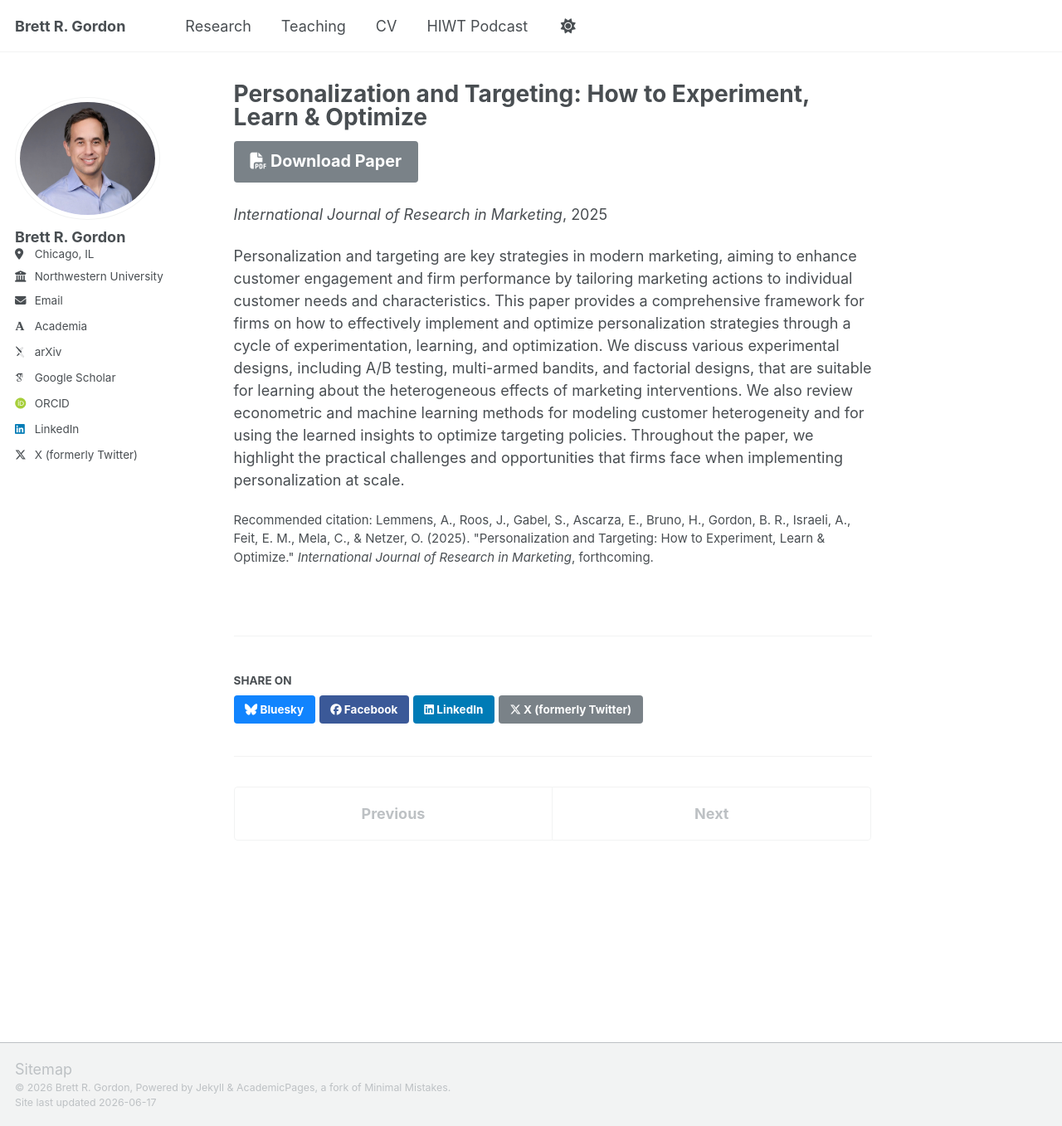
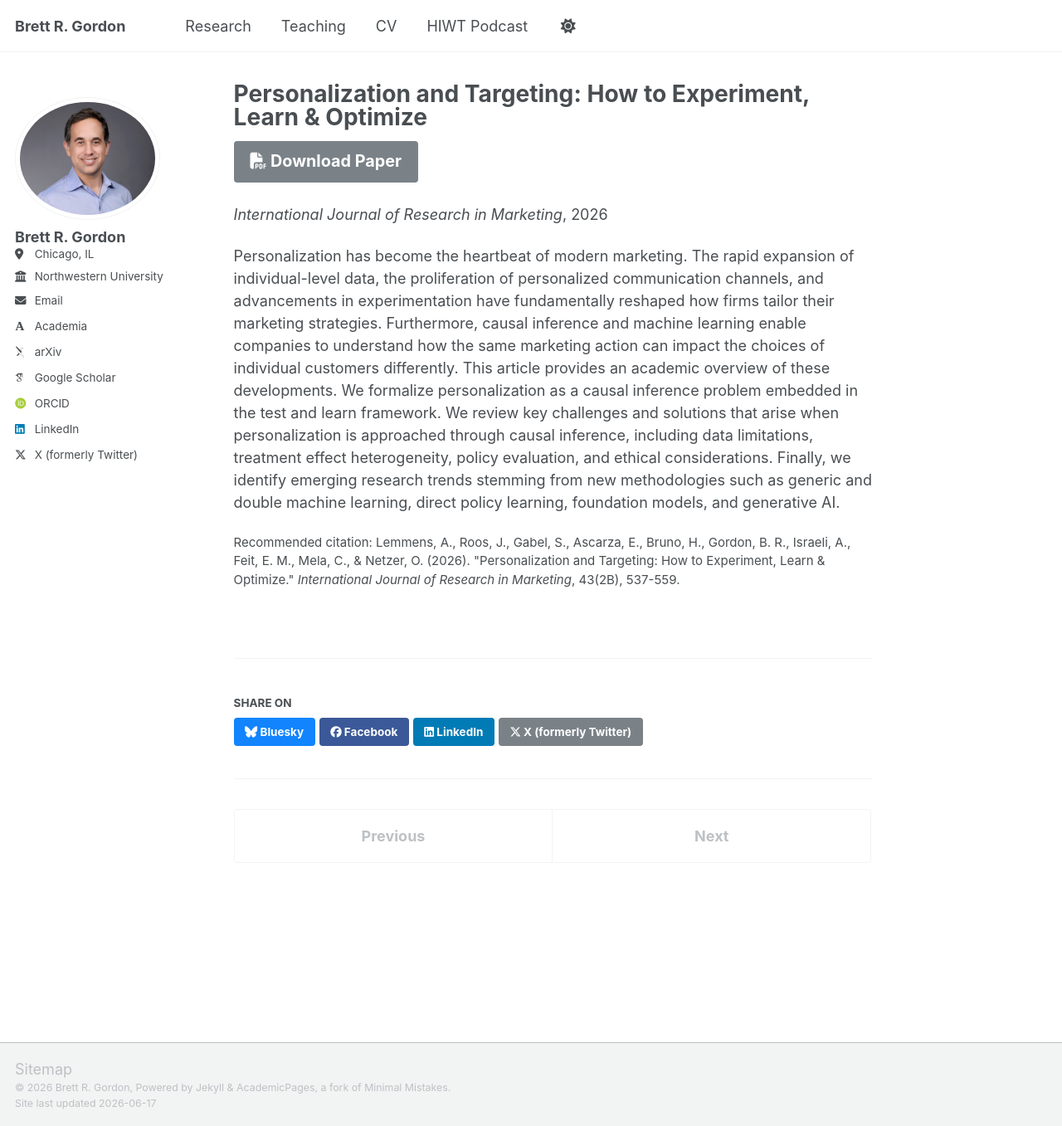
Before and after one commit to brgordon1/brgordon1.github.io, a Jekyll site: the page built from _publications/paper-23.md, in a window 1280 px wide and 1357 px high. Shown: the whole window at 83% size. Built offline with Jekyll 4.4.1, drawn with Linux system fonts in a browser that asks for light colours; some web fonts are replaced; a script that is not in the unit is left out.

Commit message:
Two paper updates

```diff
--- a/_publications/paper-23.md
+++ b/_publications/paper-23.md
@@ -4,10 +4,10 @@ collection: publications
 category: journal
 permalink: /publication/2024-personalization-and-targeting
 excerpt: ''
-date: 2025-08-01
+date: 2026-06-01
 venue: 'International Journal of Research in Marketing'
 paperurl: 'https://www.sciencedirect.com/science/article/pii/S016781162500062X'
-citation: 'Lemmens, A., Roos, J., Gabel, S., Ascarza, E., Bruno, H., Gordon, B. R., Israeli, A., Feit, E. M., Mela, C., & Netzer, O. (2025). &quot;Personalization and Targeting: How to Experiment, Learn & Optimize.&quot; <i>International Journal of Research in Marketing</i>, forthcoming.'
+citation: 'Lemmens, A., Roos, J., Gabel, S., Ascarza, E., Bruno, H., Gordon, B. R., Israeli, A., Feit, E. M., Mela, C., & Netzer, O. (2026). &quot;Personalization and Targeting: How to Experiment, Learn & Optimize.&quot; <i>International Journal of Research in Marketing</i>, 43(2B), 537-559.'
 ---
 
-Personalization and targeting are key strategies in modern marketing, aiming to enhance customer engagement and firm performance by tailoring marketing actions to individual customer needs and characteristics. This paper provides a comprehensive framework for firms on how to effectively implement and optimize personalization strategies through a cycle of experimentation, learning, and optimization. We discuss various experimental designs, including A/B testing, multi-armed bandits, and factorial designs, that are suitable for learning about the heterogeneous effects of marketing interventions. We also review econometric and machine learning methods for modeling customer heterogeneity and for using the learned insights to optimize targeting policies. Throughout the paper, we highlight the practical challenges and opportunities that firms face when implementing personalization at scale.
+Personalization has become the heartbeat of modern marketing. The rapid expansion of individual-level data, the proliferation of personalized communication channels, and advancements in experimentation have fundamentally reshaped how firms tailor their marketing strategies. Furthermore, causal inference and machine learning enable companies to understand how the same marketing action can impact the choices of individual customers differently. This article provides an academic overview of these developments. We formalize personalization as a causal inference problem embedded in the test and learn framework. We review key challenges and solutions that arise when personalization is approached through causal inference, including data limitations, treatment effect heterogeneity, policy evaluation, and ethical considerations. Finally, we identify emerging research trends stemming from new methodologies such as generic and double machine learning, direct policy learning, foundation models, and generative AI.
```
Also changed, not shown: _publications/paper-24.md (+3 -3 lines).
